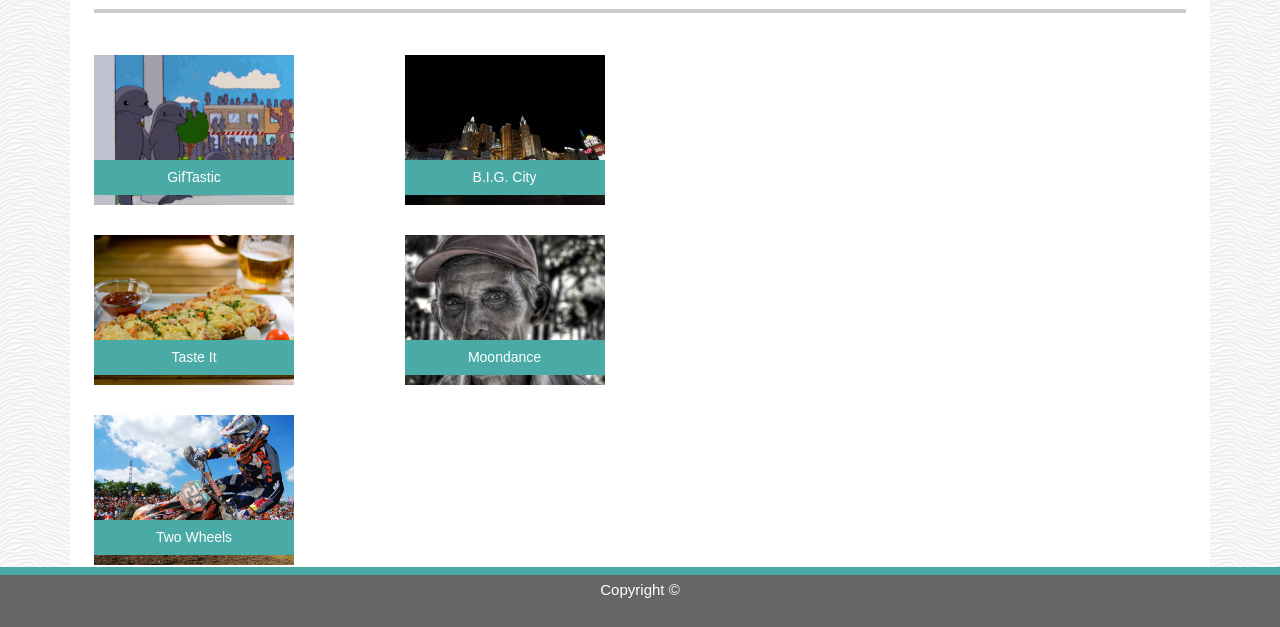
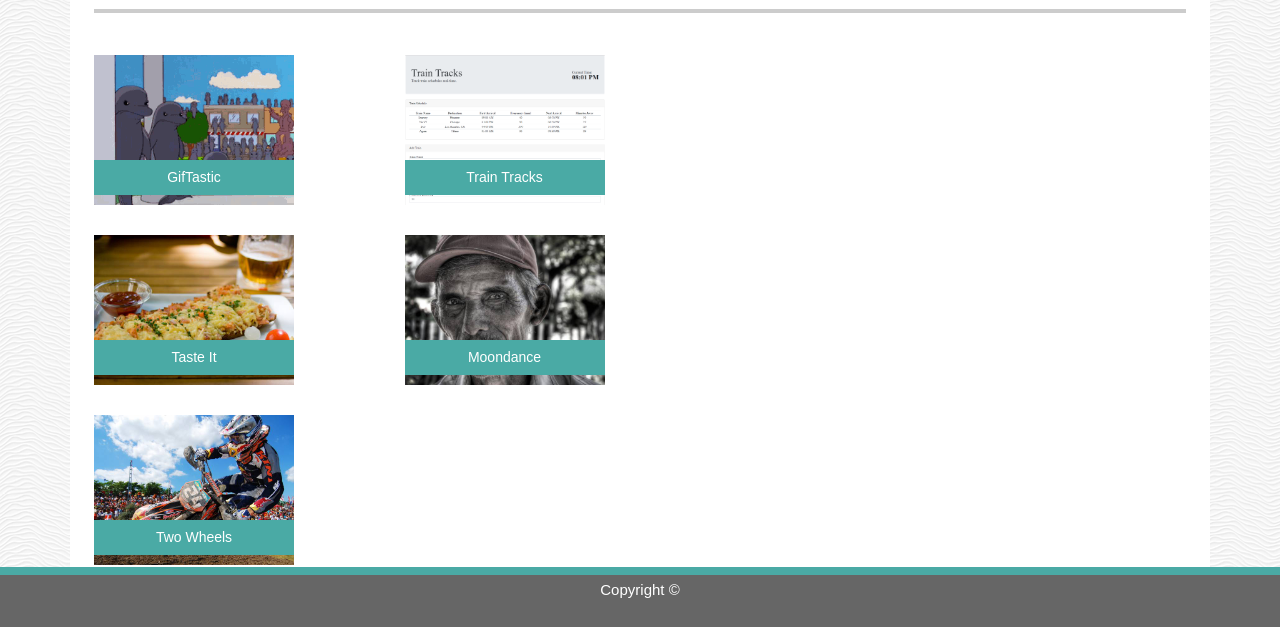
Before and after one commit to ph4044/Portfolio-01, a plain HTML site: page portfolio.html in a window 1280 px wide. Shown: the part 173-800 px from the top of the page. Drawn offline with nearby package versions, Linux system fonts and the light colour scheme.

Commit message:
updated with Train Tracks app

```diff
--- a/assets/css/style.css
+++ b/assets/css/style.css
@@ -183,7 +183,7 @@ h3{
     width: 200px;
     height: 150px;
     float: left;
-    background: url(../images/city-ph.jpg);
+    background: url(../images/train-tracks.PNG);
     background-size: cover;
     position: relative;
 }
--- a/portfolio.html
+++ b/portfolio.html
@@ -64,7 +64,7 @@
             <!-- Right Column -->
             <div class="col-md-3">
                 <div id="pic-cont2">
-                    <h2 class="titles">B.I.G. City</h2>
+                    <h2 class="titles"><a id="link-work" href="https://ph4044.github.io/Train-App/">Train Tracks</a></h2>
                 </div>
             </div>
         </div>
```
Also changed, not shown: assets/images/train-tracks.PNG (added).
